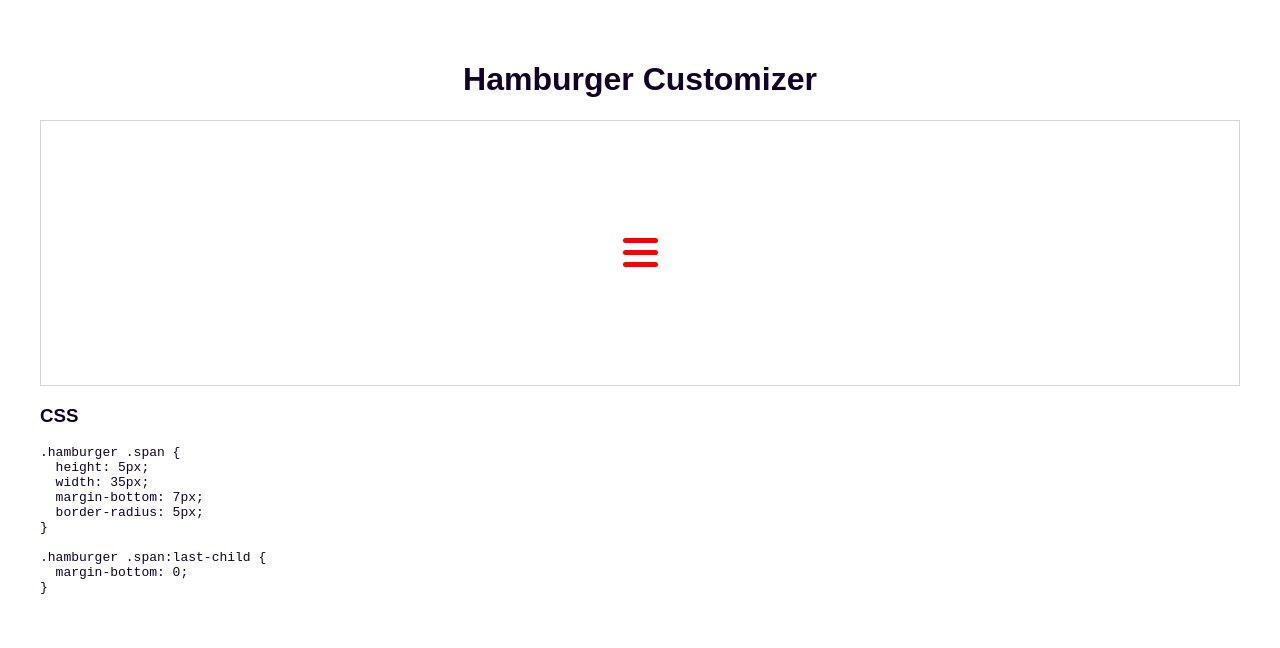
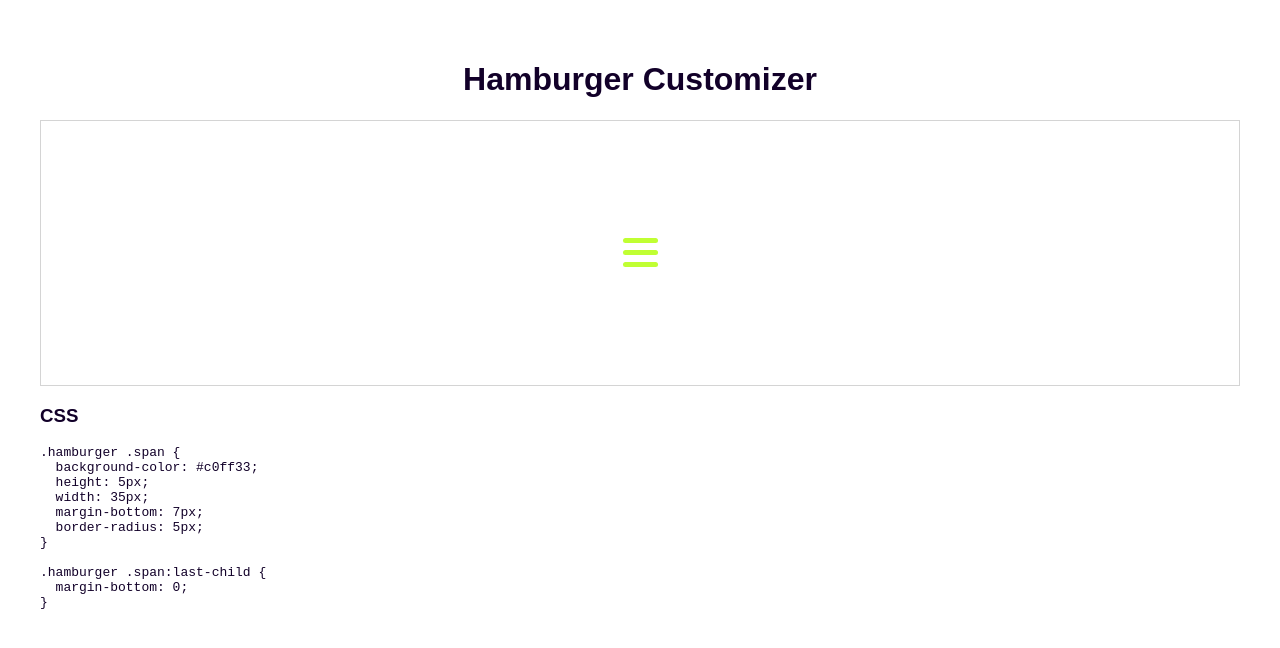
Before and after one commit to Stevenchi36/Hamburger-Customizer, a Vue app: page / in a window 1280 px wide. Shown: the top 648 px of the page. Built offline with nearby package versions, Linux system fonts and the light colour scheme.

Commit message:
Fix broken lineColor prop

```diff
--- a/src/App.vue
+++ b/src/App.vue
@@ -1,8 +1,8 @@
 <template>
   <div id="app">
     <h1 class="title">Hamburger Customizer</h1>
-    <Hamburger :lineHeight=5 :lineWidth=35 :lineSpacing=7 :lineRadius=5 :lineColor="c0ff33" />
-    <Style :lineHeight=5 :lineWidth=35 :lineSpacing=7 :lineRadius=5 :lineColor="c0ff33" />
+    <Hamburger :lineHeight=5 :lineWidth=35 :lineSpacing=7 :lineRadius=5 :lineColor="'c0ff33'" />
+    <Style :lineHeight=5 :lineWidth=35 :lineSpacing=7 :lineColor="'c0ff33'" :lineRadius=5 />
   </div>
 </template>
 
--- a/src/components/Hamburger.vue
+++ b/src/components/Hamburger.vue
@@ -48,10 +48,5 @@ export default {
 
   span {
     display: block;
-    background-color: red;
-  }
-
-  .open span {
-    background-color: purple;
   }
 </style>
--- a/src/components/Style.vue
+++ b/src/components/Style.vue
@@ -3,6 +3,7 @@
 <h3>CSS</h3>
 <pre>
 <code>.hamburger .span {
+  background-color: #{{ lineColor }};
   height: {{ lineHeight }}px;
   width: {{ lineWidth }}px;
   margin-bottom: {{ lineSpacing }}px;
```
